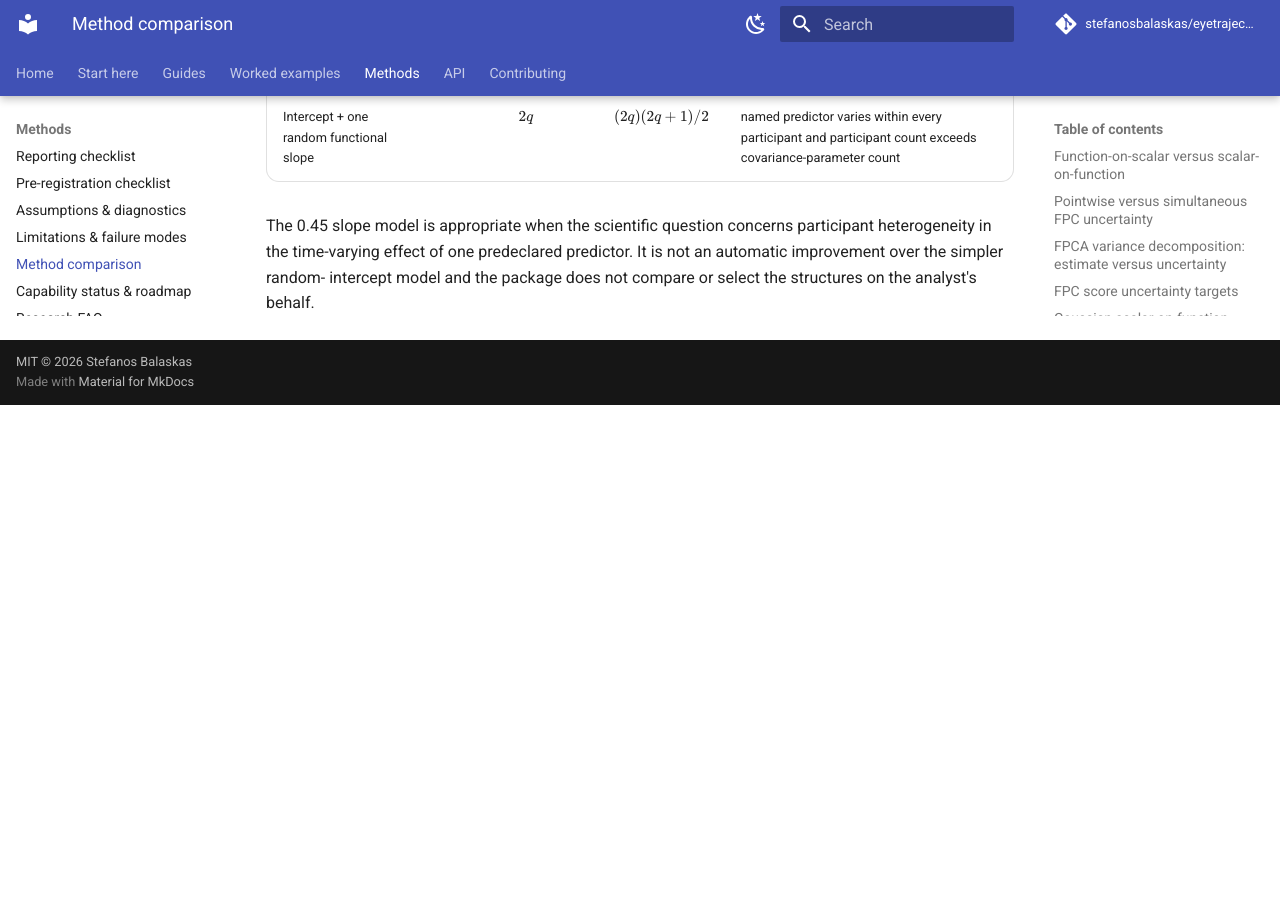
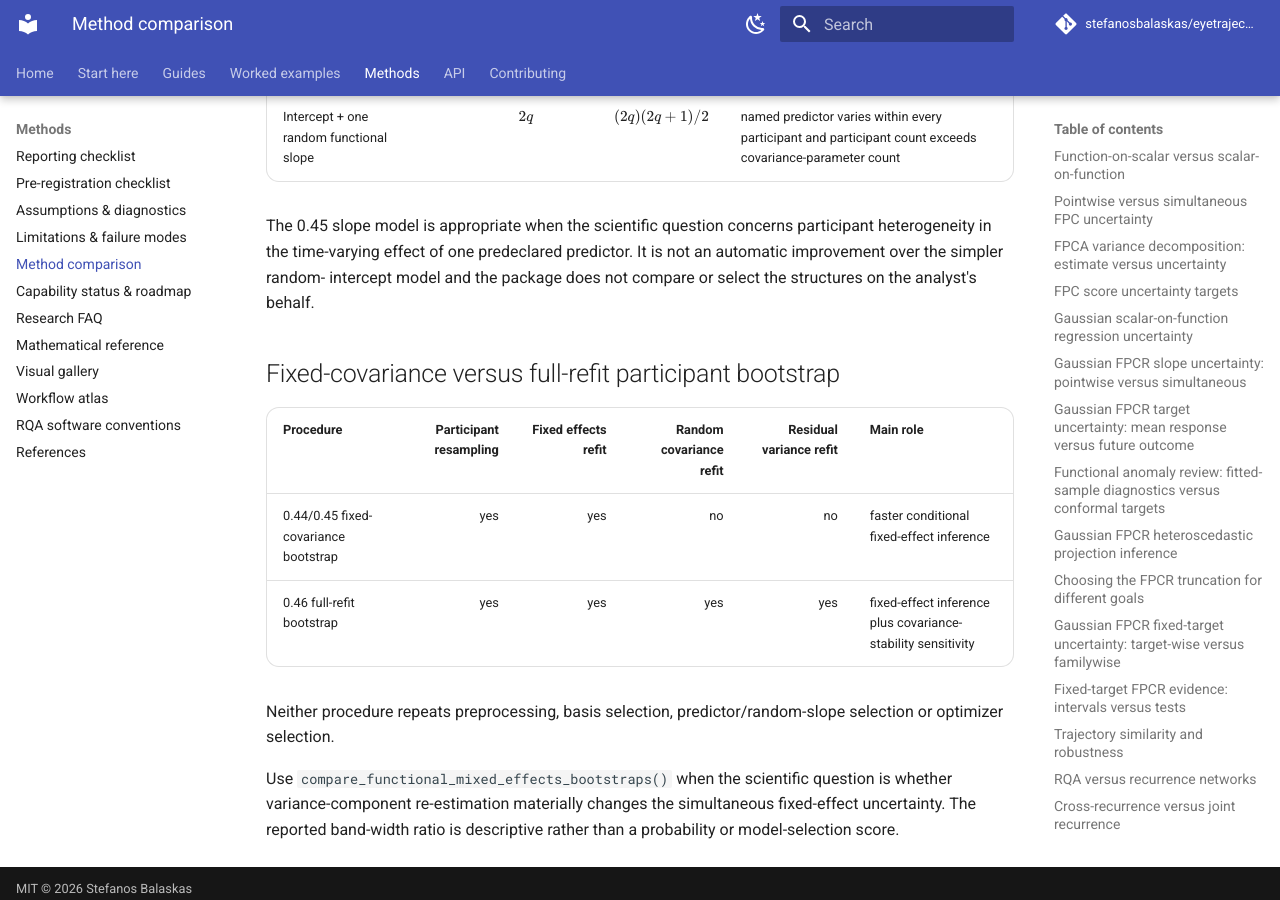
Before and after one commit to stefanosbalaskas/eyetrajectoriespy, an MkDocs documentation site: the page built from docs/methods/method-comparison.md, in a window 1280 px wide and 900 px high, scrolled down 12493 px. Built offline with MkDocs 1.6.1 and Material for MkDocs 9.7.7, drawn with Linux system fonts in a browser that asks for light colours; comment, search, counter and statistics services are not loaded; before the commit the page ends 12898 px from its top, so only the background shows below that.

Commit message:
Compare fixed-covariance and full-refit participant bootstraps

```diff
--- a/docs/methods/method-comparison.md
+++ b/docs/methods/method-comparison.md
@@ -266,3 +266,18 @@
 predictor. It is not an automatic improvement over the simpler random-
 intercept model and the package does not compare or select the structures on
 the analyst's behalf.
+
+## Fixed-covariance versus full-refit participant bootstrap
+
+| Procedure | Participant resampling | Fixed effects refit | Random covariance refit | Residual variance refit | Main role |
+|---|---:|---:|---:|---:|---|
+| 0.44/0.45 fixed-covariance bootstrap | yes | yes | no | no | faster conditional fixed-effect inference |
+| 0.46 full-refit bootstrap | yes | yes | yes | yes | fixed-effect inference plus covariance-stability sensitivity |
+
+Neither procedure repeats preprocessing, basis selection, predictor/random-slope
+selection or optimizer selection.
+
+Use `compare_functional_mixed_effects_bootstraps()` when the scientific
+question is whether variance-component re-estimation materially changes the
+simultaneous fixed-effect uncertainty. The reported band-width ratio is
+descriptive rather than a probability or model-selection score.
```
